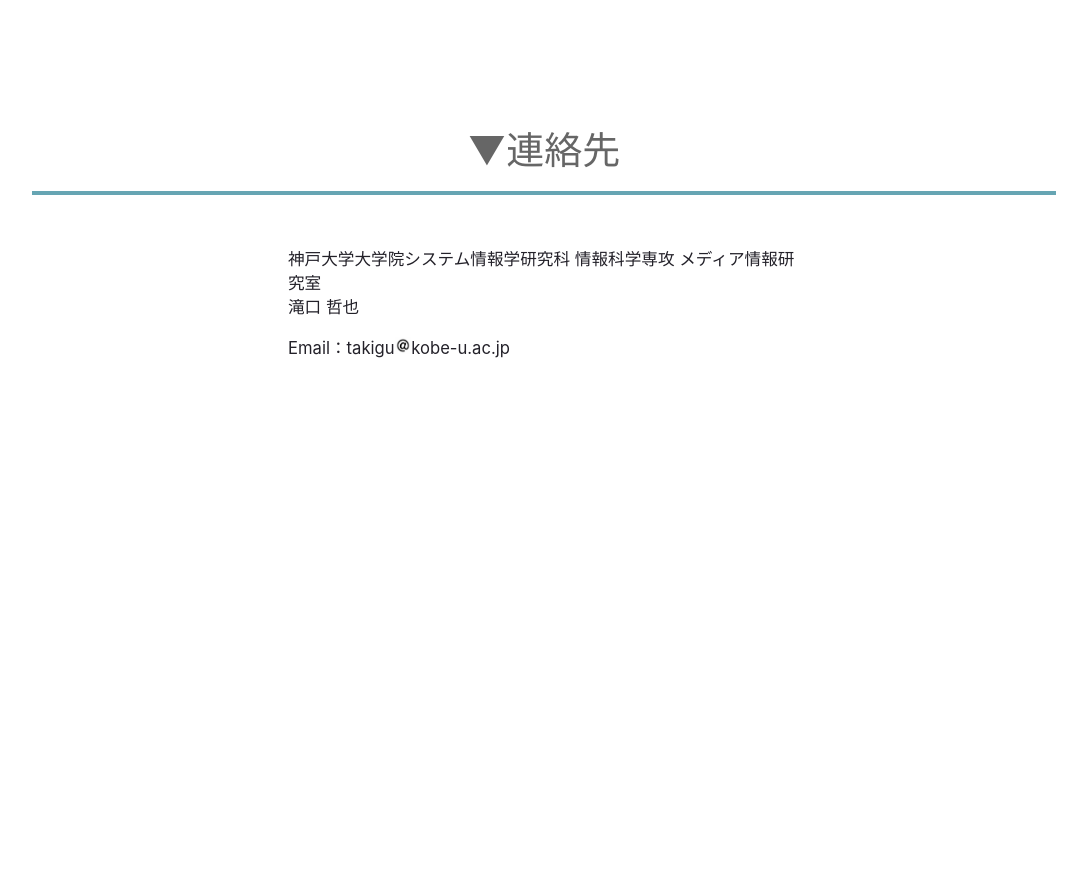
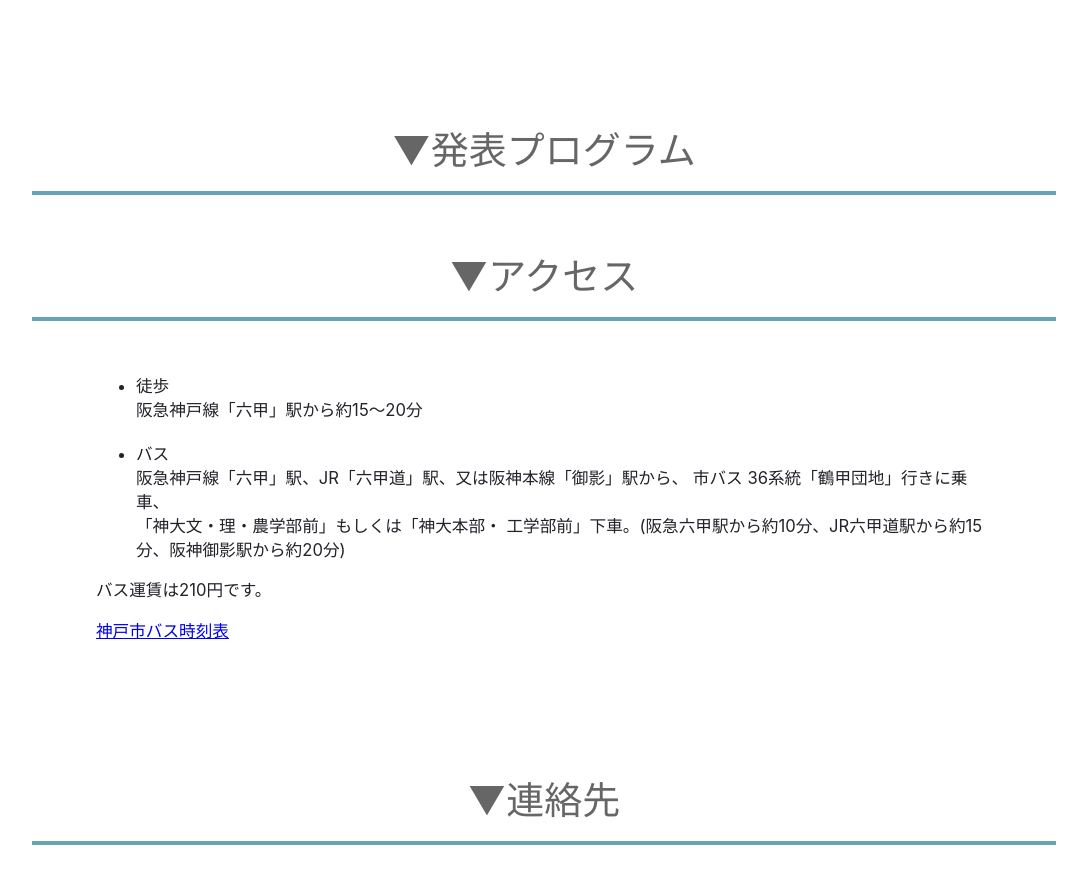
Before and after one commit to Keisuke168/Solicitation-Page, a Gatsby site: page /kansai-onsei in a window 1280 px wide. Shown: the part 1640-2533 px from the top of the page, without its empty margins (96-1183 px from the left). Before the commit the page ends 2127 px from the top, so only its background shows below. Built offline with nearby package versions, Linux system fonts and the light colour scheme; Gatsby itself is replaced by a stand-in of ours.

Commit message:
implement access info

```diff
--- a/src/components/layout.css
+++ b/src/components/layout.css
@@ -131,3 +131,25 @@ table{
     }
 
 }
+
+/* アクセス */
+.access{
+    width: 80%;
+    font-size: 2vw;
+    margin: 0 auto;
+	margin-bottom: 10%;
+}
+.access img{
+    height: 1vw;
+}
+
+@media (min-width: 768px){
+    .access{
+        width: 70%;
+        font-size: 1.3vw;
+    }
+    .access img{
+        height: 1.3vw;
+    }
+
+}
--- a/src/pages/kansai-onsei.js
+++ b/src/pages/kansai-onsei.js
@@ -101,6 +101,24 @@ const KansaiOnsei = () => {
             </table>
 
             <Title>
+                ▼発表プログラム
+            </Title>
+
+            <Title>
+                ▼アクセス
+            </Title>
+            <div className="access">
+                <ul>
+                    <li>徒歩<br/>阪急神戸線「六甲」駅から約15〜20分</li> <br/>
+                    <li>バス<br/>阪急神戸線「六甲」駅、JR「六甲道」駅、又は阪神本線「御影」駅から、
+市バス 36系統「鶴甲団地」行きに乗車、<br/>「神大文・理・農学部前」もしくは「神大本部・ 工学部前」下車。(阪急六甲駅から約10分、JR六甲道駅から約15分、阪神御影駅から約20分)  </li>
+                </ul>
+
+                <p>バス運賃は210円です。</p>
+                <a href="https://www.city.kobe.lg.jp/a71810/kurashi/access/kotsukyoku/bus/jikoku/index.html">神戸市バス時刻表</a>
+
+            </div>
+            <Title>
                 ▼連絡先
             </Title>
             <div className='mail'>
```
